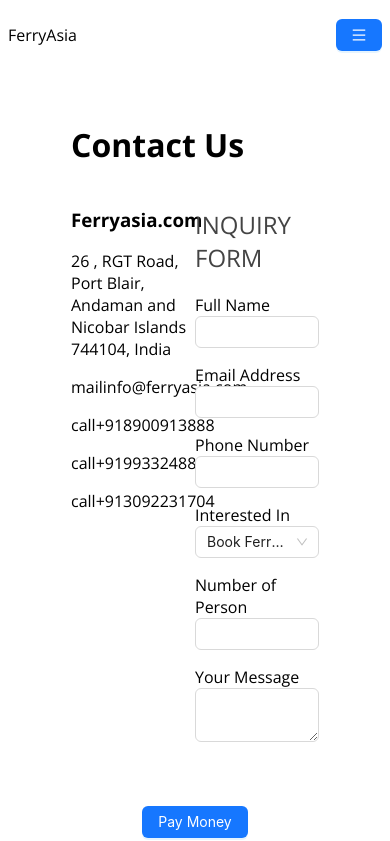
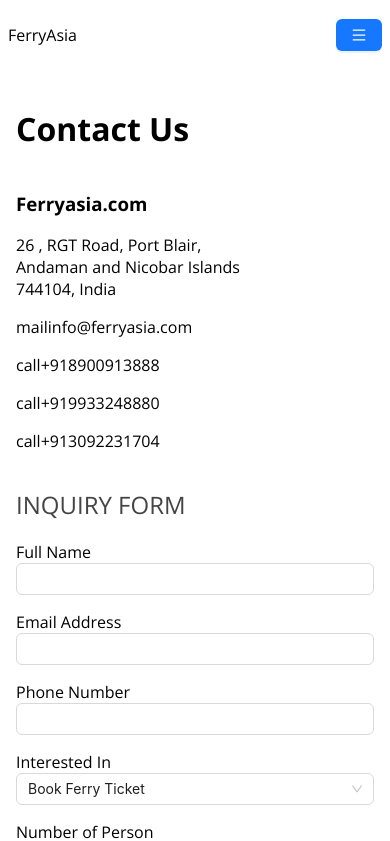
Before and after one commit to DHIRAJ540/ferry, a Next.js app: page /contact in a window 390 px wide. Shown: the top 841 px of the page. Built offline with nearby package versions, Linux system fonts and the light colour scheme.

Commit message:
fix: responsive ness added

```diff
--- a/src/styles/Contact.module.css
+++ b/src/styles/Contact.module.css
@@ -21,3 +21,18 @@
 	font-weight: normal;
 	color: #444;
 }
+
+@media (max-width: 768px) {
+	.wrapper {
+		padding: 1rem;
+		max-width: 100%;
+	}
+
+	.contact_details {
+		flex-direction: column;
+	}
+
+	.contact_details > div {
+		width: 100%;
+	}
+}
--- a/src/styles/TourDetails.module.css
+++ b/src/styles/TourDetails.module.css
@@ -108,6 +108,10 @@
 }
 
 @media (max-width: 768px) {
+	.wrapper {
+		padding: 1rem;
+	}
+
 	.details_container {
 		flex-direction: column;
 	}
--- a/src/styles/TourPlanner.module.css
+++ b/src/styles/TourPlanner.module.css
@@ -32,6 +32,7 @@
 	display: flex;
 	box-shadow: rgba(100, 100, 111, 0.2) 0px 7px 29px 0px;
 	margin: 1rem;
+	margin-inline: auto;
 	border-radius: 5px;
 	cursor: pointer;
 }
@@ -64,4 +65,8 @@
 	.wrapper {
 		padding: 0.5rem;
 	}
+
+	.input_container {
+		max-width: 100%;
+	}
 }
```
